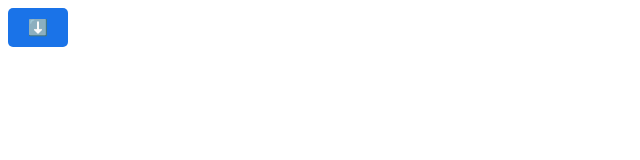
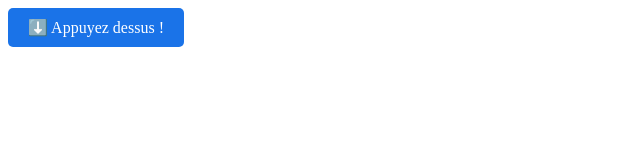
Before and after one commit to Usagi84Karasu/brainrot.github.io, a plain HTML site: page index.html in a window 1280 px wide. Shown: the whole page, without its empty margins (0-640 px from the left). Drawn offline with Linux system fonts and the light colour scheme.

Commit message:
Update index.html

```diff
--- a/index.html
+++ b/index.html
@@ -18,6 +18,6 @@
 </style>
 </head>
 <body>
-<a href="brainrot.exe" download="brainrot.exe" class="btn">⬇️</a>
+<a href="brainrot.exe" download="brainrot.exe" class="btn">⬇️ Appuyez dessus !</a>
 </body>
 </html>
```
